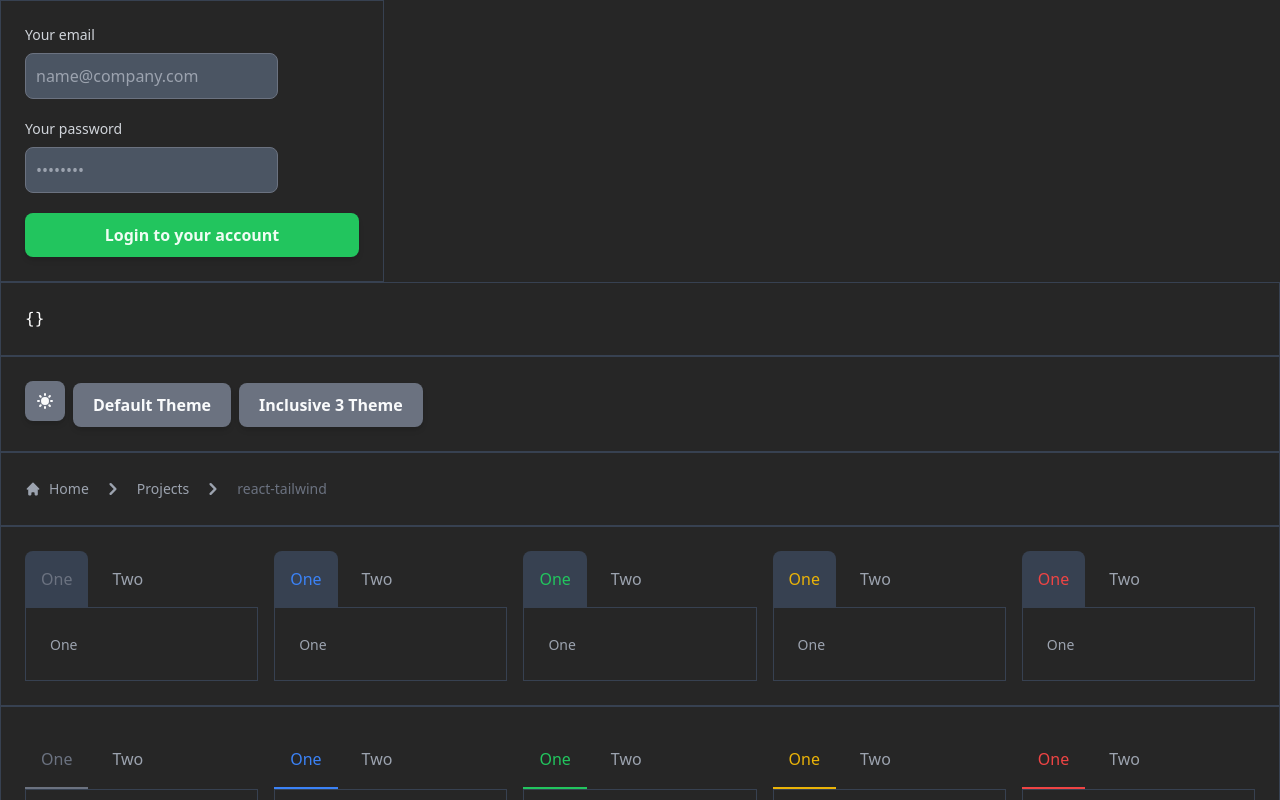
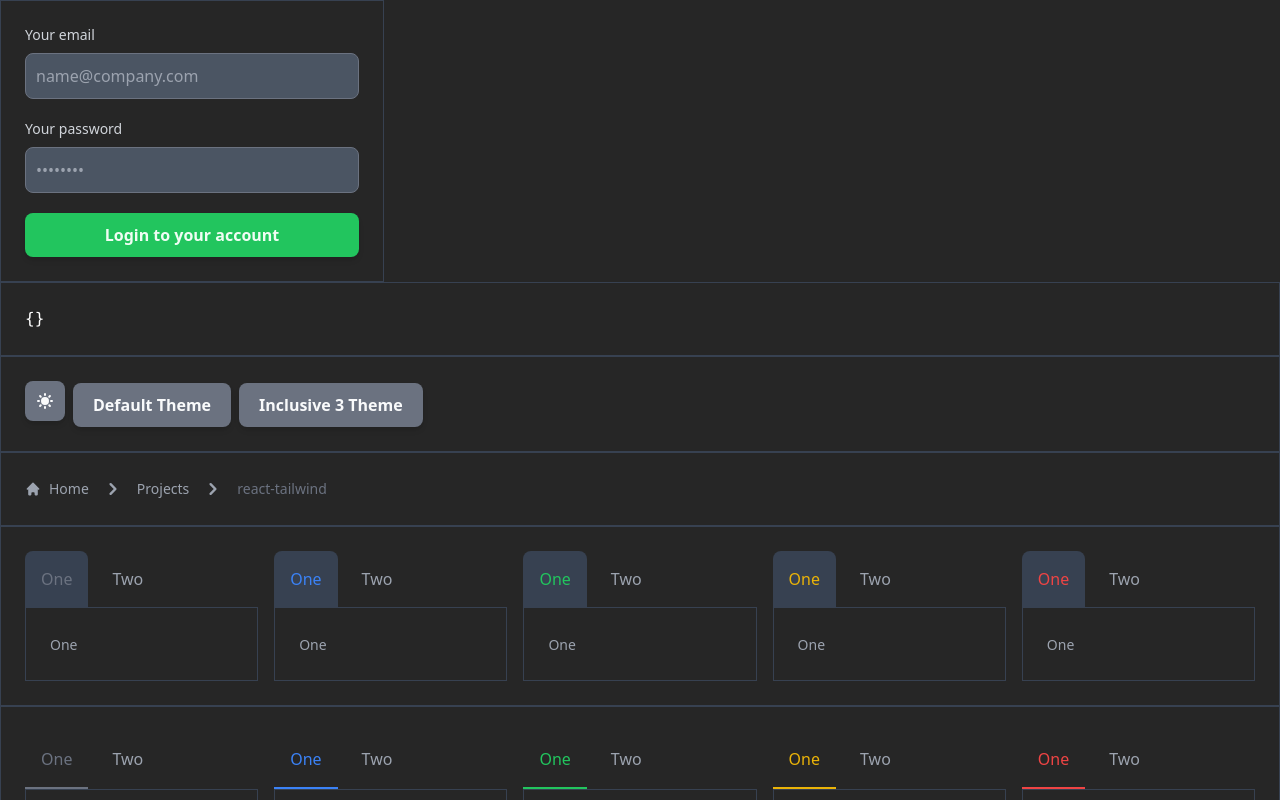
Before and after one commit to edadma/react-tailwind, a React (Create React App) app: page / in a window 1280 px wide. Shown: the top 800 px of the page. Built offline with nearby package versions, Linux system fonts and the light colour scheme.

Commit message:
cont coding Input

```diff
--- a/src/Form.tsx
+++ b/src/Form.tsx
@@ -55,7 +55,7 @@ export const Input: React.FC<InputProps> = ({
   const formik = useForm()
 
   return (
-    <div className="inline-block align-top">
+    <div>
       {label && (
         <label
           htmlFor={other.name}
--- a/src/index.tsx
+++ b/src/index.tsx
@@ -40,7 +40,10 @@ const App: React.FC = () => {
               initialValues: { email: '', password: '' },
               validationSchema: yup.object({
                 email: yup.string().email('Must be a valid email.').required('Email is required.'),
-                password: yup.string().required('Password is required.'),
+                password: yup
+                  .string()
+                  .min(8, 'Password must be at least 8 characters.')
+                  .required('Password is required.'),
               }),
               onSubmit: setData,
             }}
@@ -49,9 +52,15 @@ const App: React.FC = () => {
               name="email"
               label="Your email"
               placeholder="name@company.com"
-              className="block w-full"
+              className="w-full"
             />
-            <Input type="password" name="password" label="Your password" placeholder="••••••••" />
+            <Input
+              type="password"
+              name="password"
+              label="Your password"
+              placeholder="••••••••"
+              className="w-full"
+            />
             <Button type="submit" role="success" className="w-full">
               Login to your account
             </Button>
```
